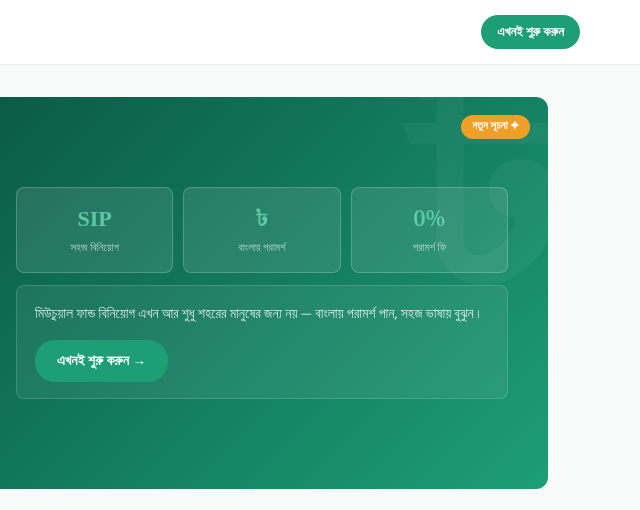
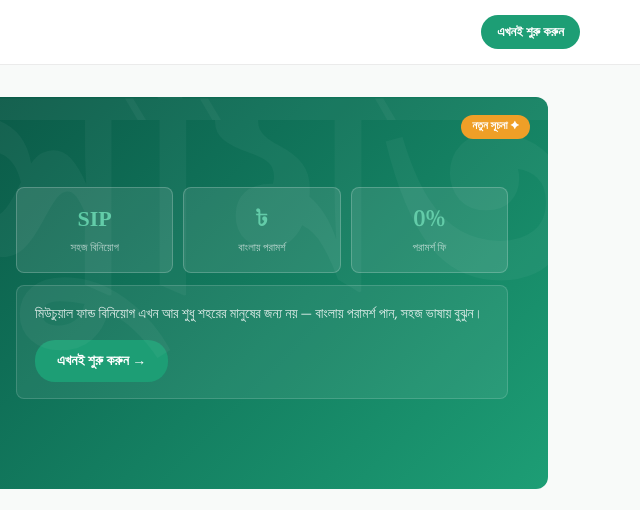
Before and after one commit to SumitMallick13/banglar-mutual-fund, a plain HTML site: page index.html in a window 1280 px wide. Shown: the top 510 px of the page, 640-1280 px from the left. Drawn offline with Linux system fonts and the light colour scheme.

Commit message:
Update index.html

```diff
--- a/index.html
+++ b/index.html
@@ -96,7 +96,7 @@
     margin-bottom: 1.5rem;
   }
   .hero::before {
-    content: '৳';
+    content: 'সুমিত';
     position: absolute;
     right: -15px;
     top: -25px;
```
